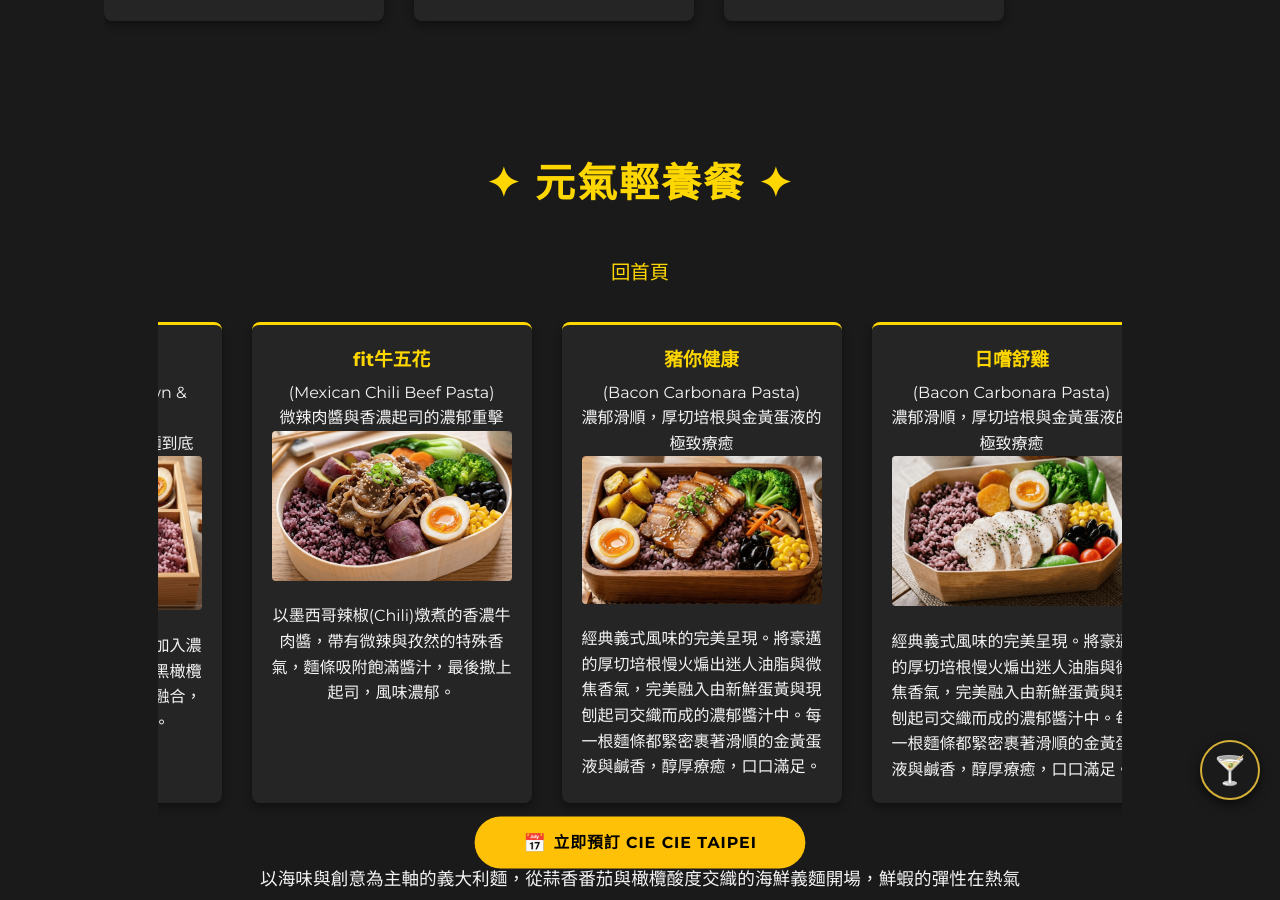
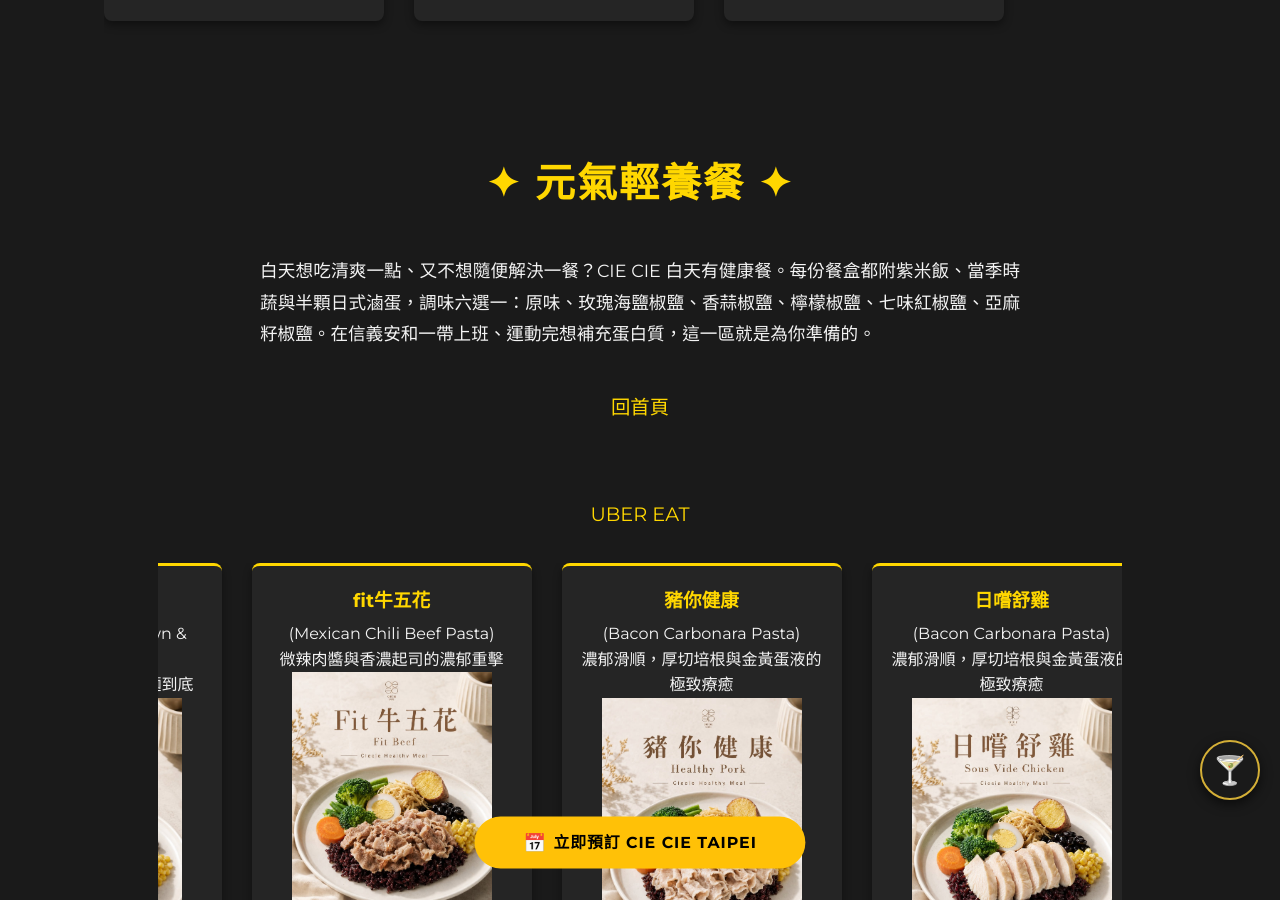
Before and after one commit to ciecietaipei/ciecietaipei.github.io, a Jekyll site: the page foods.html, which Jekyll copies as it is, in a window 1280 px wide and 900 px high, scrolled down 2097 px. Built offline with Jekyll 4.4.1, drawn with Linux system fonts in a browser that asks for light colours; a script that is not in the unit is left out; some of the changed text lies outside the part shown.

Commit message:
更新健康餐照片

```diff
--- a/foods.html
+++ b/foods.html
@@ -283,35 +283,36 @@
 
 <section class="section menu" id="menu">
     <h2>✦ 元氣輕養餐 ✦</h2>
-    <p class="ambiance-text"><a href="index.html" target="_TOP" class="full-menu-link">回首頁</a><br></p>
+    <p class="ambiance-text">白天想吃清爽一點、又不想隨便解決一餐？CIE CIE 白天有健康餐。每份餐盒都附紫米飯、當季時蔬與半顆日式滷蛋，調味六選一：原味、玫瑰海鹽椒鹽、香蒜椒鹽、檸檬椒鹽、七味紅椒鹽、亞麻籽椒鹽。在信義安和一帶上班、運動完想補充蛋白質，這一區就是為你準備的。</p>
+    <p class="ambiance-text"><a href="index.html" target="_TOP" class="full-menu-link">回首頁</a><br><p class="ambiance-text"><a href="https://www.ubereats.com/tw/store/ciecie-taipei/VAgGGWbhWciCW128a7mxzQ?srsltid=AYCX9vKs3r1bWnwnEhan4eCKqGMiw0KwsL2zx3MjJFsMI-hrlL0Kf3A7" target="_blank" class="full-menu-link">Uber EAT</a><br></p>
     <div class="menu-highlights">
         <div class="menu-card">
             <h3>輕享鮭魚</h3>
             (Puttanesca-Style Prawn & Seafood Linguine)<br>
             地中海風情，海鮮滋味一麵到底<br>
             <img loading="lazy" src="foods/fish.png" alt="信義安和必吃海鮮義大利麵 - 煙花女蝦醬風味 (Puttanesca-Style Prawn & Seafood Linguine)">
-            經典煙花女醬汁的升級版，加入濃郁蝦醬，搭配鯷魚、酸豆與黑橄欖的鹹香，與海鮮的鮮甜完美融合，充滿地中海的奔放鮮味。
+            經典煙花女醬汁的升級版，加入濃郁蝦醬，搭配鯷魚、酸豆與黑橄欖的鹹香，與海鮮的鮮甜完美融合，充滿地中海的奔放鮮味。<br> 大安區健康餐 - 輕享鮭魚 老饕激推的頂級海鮮饗宴。嚴選富含高優質 Omega-3 的肥美鮭魚，煎烤至表面微微金黃，鎖住鮮甜的魚油精華與細緻肉質。口口鮮美回甘、清爽無負擔，是注重生活質感的您絕不能錯過的夢幻輕食。
         </div>
         <div class="menu-card">
             <h3>fit牛五花</h3>
             (Mexican Chili Beef Pasta)<br>
             微辣肉醬與香濃起司的濃郁重擊<br>
             <img loading="lazy" src="foods/beef.png" alt="大安區微醺晚餐推薦 - 濃郁墨西哥肉醬義大利麵 (Mexican Chili Beef Pasta)">
-            以墨西哥辣椒(Chili)燉煮的香濃牛肉醬，帶有微辣與孜然的特殊香氣，麵條吸附飽滿醬汁，最後撒上起司，風味濃郁。
+            以墨西哥辣椒(Chili)燉煮的香濃牛肉醬，帶有微辣與孜然的特殊香氣，麵條吸附飽滿醬汁，最後撒上起司，風味濃郁。<br>大安區健康餐 - Fit 牛五花 想吃牛肉也能輕盈無負擔。嚴選帶有迷人油脂香氣的牛五花，透過獨門烹調技術去油、鎖住肉香，口感軟嫩不肥膩。搭配繽紛的新鮮時蔬，兼顧好身材與大口吃肉的爽快感。
         </div>
         <div class="menu-card">
             <h3>豬你健康</h3>
             (Bacon Carbonara Pasta)<br>
             濃郁滑順，厚切培根與金黃蛋液的極致療癒<br>
             <img loading="lazy" src="foods/pig.png" alt="台北信義安和義式料理推薦 - 經典培根蛋黃義大利麵 (Bacon Carbonara Pasta)">
-            經典義式風味的完美呈現。將豪邁的厚切培根慢火煸出迷人油脂與微焦香氣，完美融入由新鮮蛋黃與現刨起司交織而成的濃郁醬汁中。每一根麵條都緊密裹著滑順的金黃蛋液與鹹香，醇厚療癒，口口滿足。
+            經典義式風味的完美呈現。將豪邁的厚切培根慢火煸出迷人油脂與微焦香氣，完美融入由新鮮蛋黃與現刨起司交織而成的濃郁醬汁中。每一根麵條都緊密裹著滑順的金黃蛋液與鹹香，醇厚療癒，口口滿足。<br>大安區健康餐 - 豬你健康 兼顧健康與口腹之慾的完美首選。嚴選優質鮮嫩豬肉，以少油鹽方式烹調，保留肉質的 Q 彈與香氣，絲毫不油膩。搭配高纖豐富的當季原型蔬菜與營養紫米飯，祝您餐餐吃得健康又美麗。
         </div>
         <div class="menu-card">
             <h3>日嚐舒雞</h3>
             (Bacon Carbonara Pasta)<br>
             濃郁滑順，厚切培根與金黃蛋液的極致療癒<br>
             <img loading="lazy" src="foods/chicken.png" alt="台北信義安和義式料理推薦 - 經典培根蛋黃義大利麵 (Bacon Carbonara Pasta)">
-            經典義式風味的完美呈現。將豪邁的厚切培根慢火煸出迷人油脂與微焦香氣，完美融入由新鮮蛋黃與現刨起司交織而成的濃郁醬汁中。每一根麵條都緊密裹著滑順的金黃蛋液與鹹香，醇厚療癒，口口滿足。
+            經典義式風味的完美呈現。將豪邁的厚切培根慢火煸出迷人油脂與微焦香氣，完美融入由新鮮蛋黃與現刨起司交織而成的濃郁醬汁中。每一根麵條都緊密裹著滑順的金黃蛋液與鹹香，醇厚療癒，口口滿足。<br>大安區健康餐 - 日嚐舒雞 減脂王牌。精選厚實雞胸肉，用舒肥工法慢溫熟成，打破雞胸肉乾柴的印象，肉質細嫩多汁。天天吃也完全無負擔，為日常注入滿滿的優質蛋白質。
         </div>
     </div>
     <p class="ambiance-text">以海味與創意為主軸的義大利麵，從蒜香番茄與橄欖酸度交織的海鮮義麵開場，鮮蝦的彈性在熱氣中釋放海風與果香。泰式義大利麵轉入香草與辛香料的南洋路徑，檸檬與香茅把海鮮甜度推到前排。眷村酸辣麵與墨西哥肉醬則以濃郁風味帶來飽足感。若你正搜尋大安區信義安和餐酒館想要一份好吃也好拍的主食，這一列義大利麵在燈光下自帶濾鏡感，無論約會或小聚都能兼顧儀式感與飽足感。</p>
```
Also changed, not shown: foods/beef - 複製.png (added), foods/beef.png, foods/chicken - 複製.png (added), foods/chicken.png, foods/fish - 複製.png (added), foods/fish.png, foods/pig - 複製.png (added), foods/pig.png.
